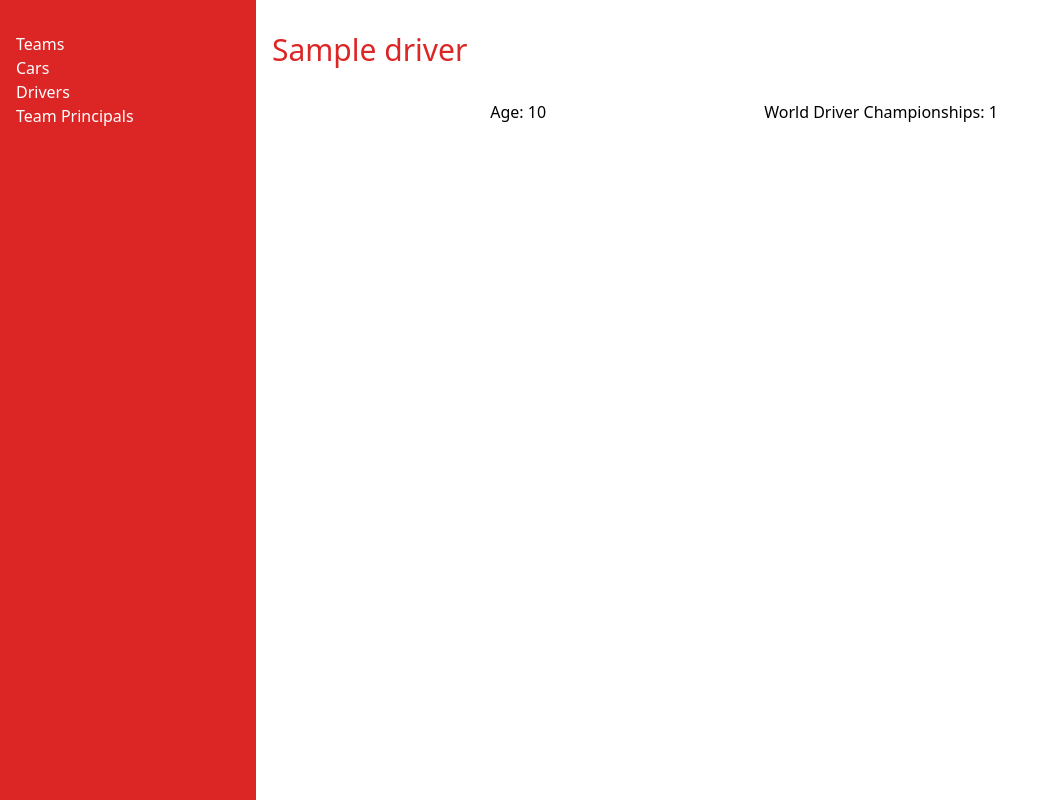
After one commit to hripple46/F1-Inventory, a Node server app: page /driver/600000000000000000000001 in a window 1280 px wide. The commit adds this page. Shown: the whole page, without its empty margins (0-1042 px from the left). Run offline with Node 20, Linux system fonts and the light colour scheme; tables that the repository leaves empty hold one stand-in row (values such as "Sample post"); style sheets or scripts are compiled from the project's sources; some libraries are stand-ins or nearby versions.

Commit message:
added driver details pages

```diff
--- a/Controller/driverController.js
+++ b/Controller/driverController.js
@@ -8,3 +8,10 @@ exports.driver_list = asyncHandler(async (req, res, next) => {
     title: "F1 Drivers",
   });
 });
+
+exports.driver_details = asyncHandler(async (req, res, next) => {
+  const Driver_Details = await Driver.findById(req.params.id).exec();
+  res.render("driver_details", {
+    driver_details: Driver_Details,
+  });
+});
--- a/models/driver.js
+++ b/models/driver.js
@@ -4,6 +4,7 @@ const Schema = mongoose.Schema;
 const DriverSchema = new Schema({
   name: { type: String, required: true },
   age: { type: Number, required: false },
+  championships: { type: Number, required: false },
 });
 
 DriverSchema.virtual("url").get(function () {
--- a/routes/index.js
+++ b/routes/index.js
@@ -16,4 +16,6 @@ router.get("/car", car_controller.car_list);
 
 router.get("/driver", driver_controller.driver_list);
 
+router.get("/driver/:id", driver_controller.driver_details);
+
 module.exports = router;
--- /dev/null
+++ b/views/driver_details.ejs
@@ -0,0 +1,20 @@
+<!DOCTYPE html>
+<html class="h-full w-full">
+  <head>
+    <title><%= driver_details.name %></title>
+    <link rel="stylesheet" href="/stylesheets/style.css" />
+  </head>
+  <body class="w-full h-full">
+    <div class="flex w-full h-full">
+      <%- include ('sidebar') %>
+      <div class="w-3/4 pt-8 pl-4">
+        <h1 class="text-3xl text-red-600"><%= driver_details.name %></h1>
+
+        <div class="flex justify-evenly mt-8">
+          <p>Age: <%= driver_details.age %></p>
+          <p>World Driver Championships: <%= driver_details.championships %></p>
+        </div>
+      </div>
+    </div>
+  </body>
+</html>
--- a/views/team_details.ejs
+++ b/views/team_details.ejs
@@ -17,7 +17,9 @@
           <div>
             <p class="text-2xl">Drivers:</p>
             <% for (let driver of driver_list) { %>
-            <p class="text-2xl"><%= driver.name %></p>
+            <a href="<%= driver.url %>">
+              <p class="text-2xl"><%= driver.name %></p>
+            </a>
             <% } %>
           </div>
         </div>
```
Also changed, not shown: populateDrivers.js (+21 -0 lines), views/driver_list.ejs (+6 -4 lines).
